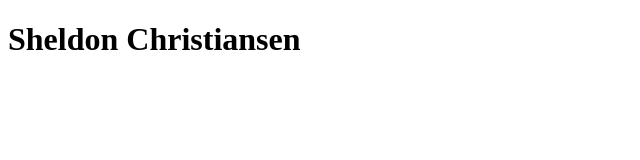
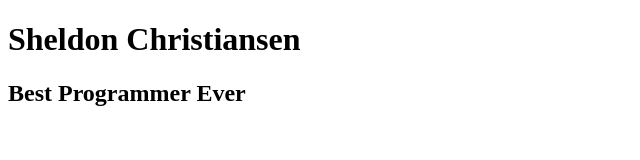
Before and after one commit to SwankyBrown/SwankyBrown.github.io, a plain HTML site: page index.html in a window 1280 px wide. Shown: the whole page, without its empty margins (0-640 px from the left). Drawn offline with Linux system fonts and the light colour scheme.

Commit message:
new title

```diff
--- a/index.html
+++ b/index.html
@@ -8,5 +8,6 @@
 </head>
 <body>
     <h1>Sheldon Christiansen</h1>
+    <h2>Best Programmer Ever</h2>
 </body>
 </html>
```
